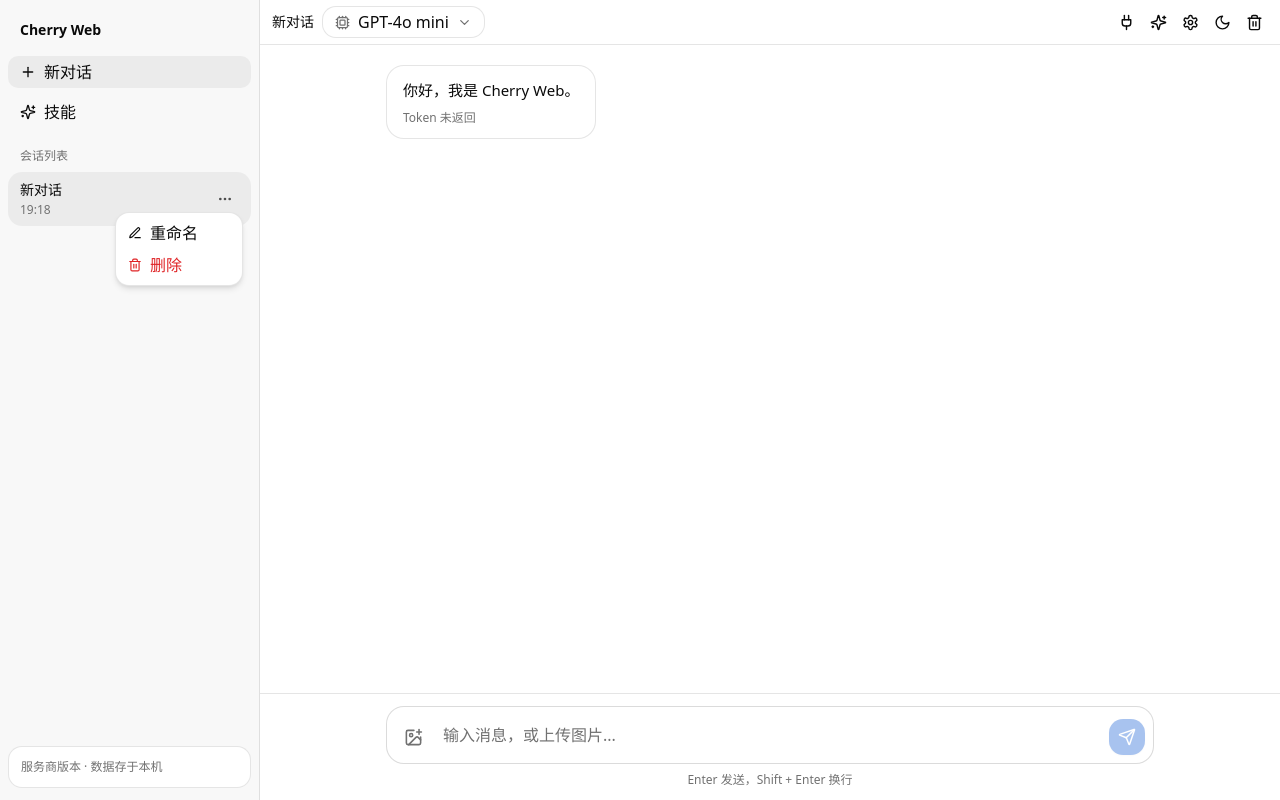
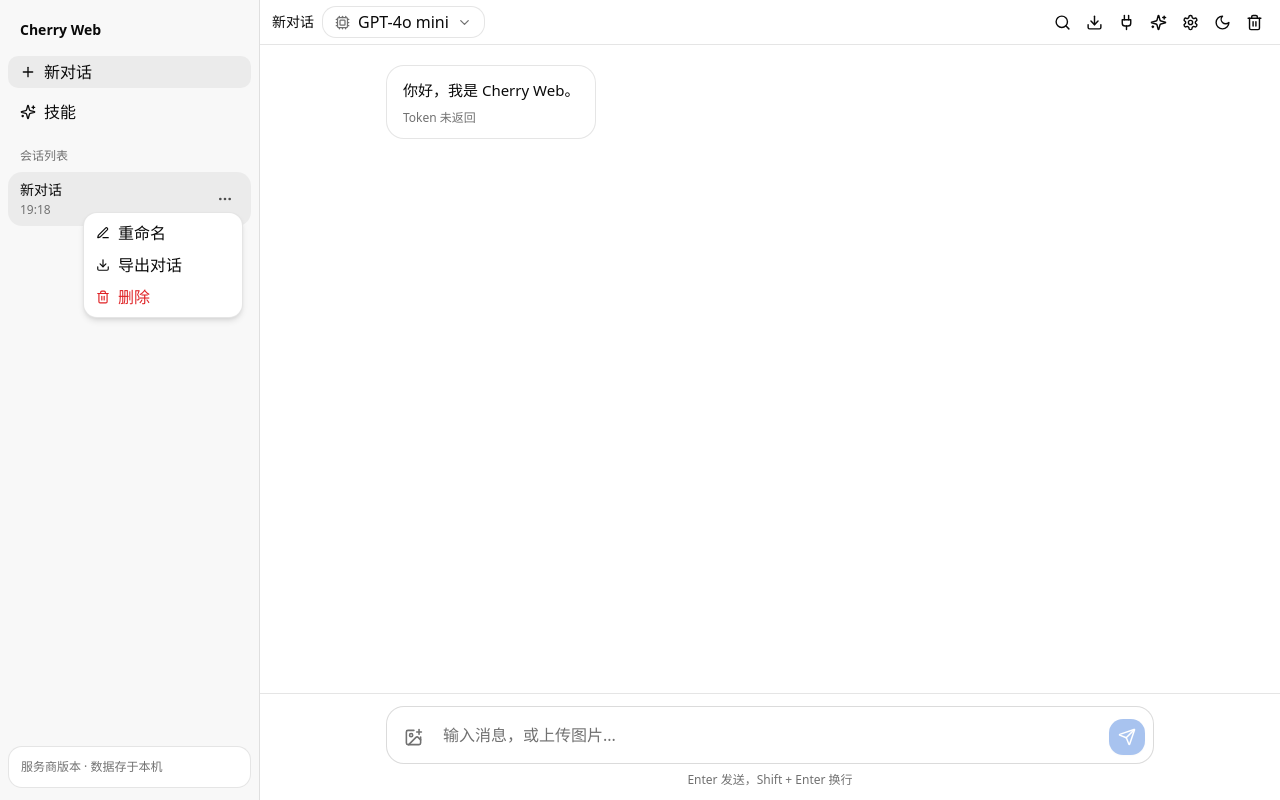
Before and after one commit to luvgwen777/cherry-web, a React (Vite) app: page / in a window 1280 px wide. Both pictures are taken after a click on the button 225 px from the left and 199 px from the top of the page. Built offline with nearby package versions, Linux system fonts and the light colour scheme.

Commit message:
feat: 优化
Co-authored-by: traeagent <traeagent@users.noreply.github.com>

```diff
--- a/src/App.tsx
+++ b/src/App.tsx
@@ -1,4 +1,4 @@
-import { useState } from "react"
+import { useState, useMemo } from "react"
 import {
   Menu,
   Moon,
@@ -10,6 +10,9 @@
   Trash2,
   X,
   Plug,
+  Search,
+  Download,
+  FileText,
 } from "lucide-react"
 import { Button } from "./components/Button"
 import { Composer } from "./components/Composer"
@@ -19,7 +22,7 @@
 import { MCPPanel } from "./components/MCPPanel"
 import { ModelSelector } from "./components/ModelSelector"
 import { useChatStore } from "./store"
-import type { Conversation } from "./types"
+import type { ChatMessage, Conversation } from "./types"
 
 function formatTime(timestamp: number) {
   const date = new Date(timestamp)
@@ -49,6 +52,7 @@
   onClick,
   onRename,
   onDelete,
+  onExport,
 }: {
   conversation: Conversation
   active: boolean
@@ -56,6 +60,7 @@
   onClick: () => void
   onRename: () => void
   onDelete: () => void
+  onExport: () => void
 }) {
   const [menuOpen, setMenuOpen] = useState(false)
 
@@ -92,7 +97,7 @@
       </button>
 
       {menuOpen && (
-        <div className="absolute right-2 top-10 z-20 w-32 rounded-xl border border-[var(--color-border)] bg-[var(--color-popover)] p-1 shadow-md">
+        <div className="absolute right-2 top-10 z-20 w-40 rounded-xl border border-[var(--color-border)] bg-[var(--color-popover)] p-1 shadow-md">
           <button
             type="button"
             onClick={() => {
@@ -103,6 +108,18 @@
           >
             <PenLine size={14} />
             重命名
+          </button>
+
+          <button
+            type="button"
+            onClick={() => {
+              setMenuOpen(false)
+              onExport()
+            }}
+            className="flex h-8 w-full items-center gap-2 rounded-lg px-2 text-sm hover:bg-[var(--color-accent)]"
+          >
+            <Download size={14} />
+            导出对话
           </button>
 
           <button
@@ -126,10 +143,12 @@
   mobile = false,
   onClose,
   onOpenSkills,
+  onExportConversation,
 }: {
   mobile?: boolean
   onClose?: () => void
   onOpenSkills: () => void
+  onExportConversation: (id: string) => void
 }) {
   const {
     conversations,
@@ -207,6 +226,9 @@
                 renameConversation(conversation.id, title)
               }
             }}
+            onExport={() => {
+              onExportConversation(conversation.id)
+            }}
             onDelete={() => {
               if (window.confirm(`删除「${conversation.title}」？`)) {
                 deleteConversation(conversation.id)
@@ -224,22 +246,79 @@
 }
 
 export default function App() {
-  const { messages, clearMessages, loading } = useChatStore()
+  const {
+    messages,
+    clearMessages,
+    loading,
+    sendUserMessage,
+    conversations,
+    messagesByConversationId,
+    currentConversationId,
+  } = useChatStore()
 
   const [settingsOpen, setSettingsOpen] = useState(false)
   const [skillsOpen, setSkillsOpen] = useState(false)
   const [mcpOpen, setMcpOpen] = useState(false)
   const [mobileSidebarOpen, setMobileSidebarOpen] = useState(false)
+  const [searchQuery, setSearchQuery] = useState("")
+  const [showSearch, setShowSearch] = useState(false)
 
   function toggleDark() {
     document.documentElement.classList.toggle("dark")
   }
 
+  function exportConversation(conversationId: string) {
+    const conversation = conversations.find((c) => c.id === conversationId)
+    const convMessages = messagesByConversationId[conversationId] || []
+
+    if (!conversation) return
+
+    const content = [
+      `# ${conversation.title}`,
+      ``,
+      `导出时间: ${new Date().toLocaleString("zh-CN")}`,
+      ``,
+      `---`,
+      ``,
+      ...convMessages.map((msg) =>
+        [
+          `## ${msg.role === "user" ? "用户" : "AI"}`,
+          ``,
+          msg.content,
+          ``,
+        ].join("\n"),
+      ),
+    ].join("\n")
+
+    const blob = new Blob([content], { type: "text/markdown" })
+    const url = URL.createObjectURL(blob)
+    const a = document.createElement("a")
+    a.href = url
+    a.download = `${conversation.title}.md`
+    a.click()
+    URL.revokeObjectURL(url)
+  }
+
+  function handleResend(content: string) {
+    sendUserMessage(content)
+  }
+
+  const filteredMessages = useMemo(() => {
+    if (!searchQuery.trim()) return messages
+    const query = searchQuery.toLowerCase()
+    return messages.filter((msg) =>
+      msg.content?.toLowerCase().includes(query),
+    )
+  }, [messages, searchQuery])
+
   return (
     <>
       <div className="flex h-[100dvh] overflow-hidden bg-[var(--color-background)] text-[var(--color-foreground)]">
         <div className="hidden lg:block">
-          <Sidebar onOpenSkills={() => setSkillsOpen(true)} />
+          <Sidebar
+            onOpenSkills={() => setSkillsOpen(true)}
+            onExportConversation={exportConversation}
+          />
         </div>
 
         <main className="flex min-w-0 flex-1 flex-col">
@@ -256,7 +335,12 @@
                 </Button>
 
                 <div className="hidden sm:block">
-                  <h1 className="truncate text-sm font-medium">新对话</h1>
+                  <h1 className="truncate text-sm font-medium">
+                    {
+                      conversations.find((c) => c.id === currentConversationId)
+                        ?.title || "新对话"
+                    }
+                  </h1>
 
                   {loading && (
                     <div className="text-xs text-[var(--color-foreground-muted)]">
@@ -269,6 +353,25 @@
               </div>
 
               <div className="flex items-center gap-1">
+                <Button
+                  variant="ghost"
+                  size="icon-sm"
+                  onClick={() => setShowSearch(!showSearch)}
+                >
+                  <Search size={17} />
+                </Button>
+
+                {messages.length > 0 && (
+                  <Button
+                    variant="ghost"
+                    size="icon-sm"
+                    onClick={() => exportConversation(currentConversationId)}
+                    disabled={loading}
+                  >
+                    <Download size={17} />
+                  </Button>
+                )}
+
                 <Button
                   variant="ghost"
                   size="icon-sm"
@@ -307,13 +410,51 @@
                 </Button>
               </div>
             </div>
+
+            {showSearch && (
+              <div className="border-t border-[var(--color-border)] p-2">
+                <input
+                  type="text"
+                  placeholder="搜索消息..."
+                  value={searchQuery}
+                  onChange={(e) => setSearchQuery(e.target.value)}
+                  className="w-full rounded-lg border border-[var(--color-border)] bg-[var(--color-input)] px-3 py-2 text-sm outline-none focus:ring-2 focus:ring-[var(--color-ring)]"
+                  autoFocus
+                />
+              </div>
+            )}
           </header>
 
           <section className="min-h-0 flex-1 overflow-y-auto px-3 py-5">
             <div className="mx-auto flex max-w-3xl flex-col gap-4">
-              {messages.map((message) => (
-                <MessageBubble key={message.id} message={message} />
-              ))}
+              {filteredMessages.length > 0 ? (
+                filteredMessages.map((message) => (
+                  <MessageBubble
+                    key={message.id}
+                    message={message}
+                    onResend={
+                      message.role === "user" ? handleResend : undefined
+                    }
+                  />
+                ))
+              ) : searchQuery.trim() ? (
+                <div className="flex flex-col items-center justify-center py-10 text-center">
+                  <Search size={40} className="mb-2 text-[var(--color-foreground-muted)]" />
+                  <p className="text-sm text-[var(--color-foreground-muted)]">
+                    未找到匹配的消息
+                  </p>
+                </div>
+              ) : (
+                messages.map((message) => (
+                  <MessageBubble
+                    key={message.id}
+                    message={message}
+                    onResend={
+                      message.role === "user" ? handleResend : undefined
+                    }
+                  />
+                ))
+              )}
             </div>
           </section>
 
@@ -328,6 +469,7 @@
               mobile
               onClose={() => setMobileSidebarOpen(false)}
               onOpenSkills={() => setSkillsOpen(true)}
+              onExportConversation={exportConversation}
             />
           </div>
 
--- a/src/components/MessageBubble.tsx
+++ b/src/components/MessageBubble.tsx
@@ -1,5 +1,7 @@
+import { useState } from "react"
 import ReactMarkdown from "react-markdown"
 import remarkGfm from "remark-gfm"
+import { Copy, RefreshCw, Check } from "lucide-react"
 import type { ChatMessage } from "../types"
 import { cn } from "../lib/cn"
 import { TokenUsage } from "./TokenUsage"
@@ -7,17 +9,30 @@
 
 interface Props {
   message: ChatMessage
+  onResend?: (content: string) => void
 }
 
-export function MessageBubble({ message }: Props) {
+export function MessageBubble({ message, onResend }: Props) {
   const isUser = message.role === "user"
   const showReasoning = getShowReasoning()
+  const [copied, setCopied] = useState(false)
+
+  const handleCopy = async () => {
+    try {
+      await navigator.clipboard.writeText(message.content)
+      setCopied(true)
+      setTimeout(() => setCopied(false), 2000)
+    } catch (error) {
+      console.error("复制失败:", error)
+    }
+  }
 
   return (
     <div className={cn("flex w-full", isUser ? "justify-end" : "justify-start")}>
+      <div className="group relative max-w-[88%]">
         <div
           className={cn(
-          "max-w-[88%] rounded-2xl px-4 py-3 text-[15px] leading-6",
+            "rounded-2xl px-4 py-3 text-[15px] leading-6",
             isUser
               ? "bg-[var(--color-primary)] text-[var(--color-primary-foreground)]"
               : "border border-[var(--color-border)] bg-[var(--color-card)] text-[var(--color-card-foreground)]",
@@ -88,6 +103,37 @@
 
           {!isUser && message.content && <TokenUsage usage={message.usage} />}
         </div>
+
+        {/* 操作按钮 */}
+        <div
+          className={cn(
+            "absolute -top-2 flex gap-1 opacity-0 transition-opacity",
+            isUser ? "-right-1" : "-left-1",
+            "group-hover:opacity-100",
+          )}
+        >
+          {message.content && (
+            <button
+              type="button"
+              onClick={handleCopy}
+              className="flex h-7 w-7 items-center justify-center rounded-lg border border-[var(--color-border)] bg-[var(--color-card)] text-[var(--color-foreground-secondary)] hover:bg-[var(--color-secondary)] hover:text-[var(--color-foreground)]"
+              title={copied ? "已复制" : "复制消息"}
+            >
+              {copied ? <Check size={14} /> : <Copy size={14} />}
+            </button>
+          )}
+          {isUser && onResend && message.content && (
+            <button
+              type="button"
+              onClick={() => onResend(message.content)}
+              className="flex h-7 w-7 items-center justify-center rounded-lg border border-[var(--color-border)] bg-[var(--color-card)] text-[var(--color-foreground-secondary)] hover:bg-[var(--color-secondary)] hover:text-[var(--color-foreground)]"
+              title="重新发送"
+            >
+              <RefreshCw size={14} />
+            </button>
+          )}
+        </div>
+      </div>
     </div>
   )
 }
```
Lines whose indentation alone changed are shown as unchanged.
